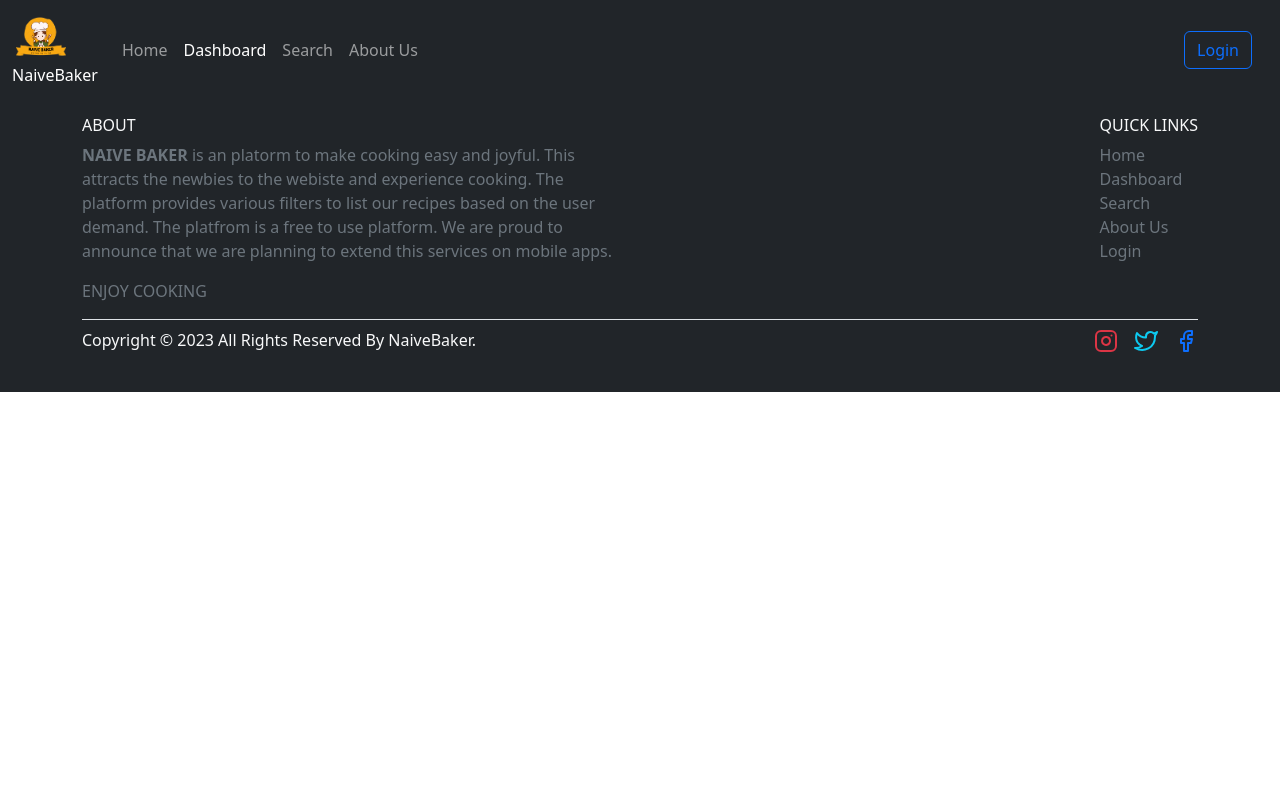
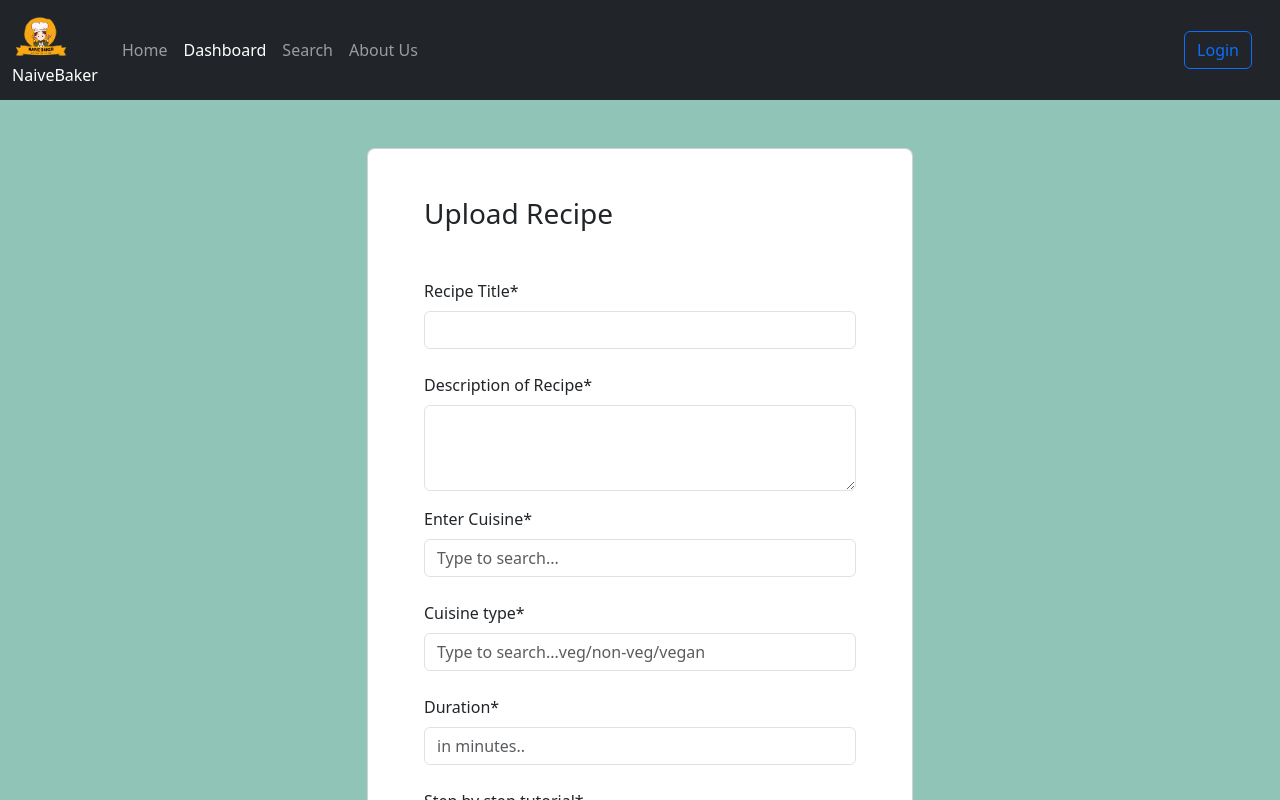
Before and after one commit to dhruvprajapati18082002/Naive_Baker, a React (Create React App) app in the folder frontend/: page /uploadrecipe in a window 1280 px wide. Shown: the top 800 px of the page. Built offline with nearby package versions, Linux system fonts and the light colour scheme.

Commit message:
Modified Upload Recipe page

```diff
--- a/frontend/src/App.js
+++ b/frontend/src/App.js
@@ -10,7 +10,8 @@ import Home from "./components/Home";
 import Search from "./components/SearchComponents/Search";
 import LoginPage from "./components/LoginPage";
 import Alert from "./components/Alert";
-import RecipePage from "./components/RecipePage"
+import RecipePage from "./components/RecipePage";
+import UploadRecipe from "./components/dashboardComponents/UploadRecipe";
 
 export default function App() {
 
@@ -25,6 +26,7 @@ export default function App() {
                 <Route path="/Search" element={<Search />} />
                 <Route path="/login" element={<LoginPage />} />
                 <Route path="/recipepage" element={<RecipePage />} />
+                <Route path="/uploadrecipe" element={<UploadRecipe />} />
             </Routes>
 
             <Footer />
--- a/frontend/src/components/dashboardComponents/UploadRecipe.js
+++ b/frontend/src/components/dashboardComponents/UploadRecipe.js
@@ -13,51 +13,65 @@ export default function UploadRecipe() {
 
                         <form className="px-md-2">
 
+                            {/* this is for name input */}
                             <div className="form-outline mb-4">
-                                <input type="text" id="form3Example1q" className="form-control" />
-                                <label className="form-label" htmlFor="form3Example1q">Name</label>
+                                <label className="form-label" htmlFor="name">Recipe Title*</label>
+                                <input
+                                    type="text"
+                                    id="recipetitle"
+                                    name="recipetitle"
+                                    className="form-control"
+                                />
                             </div>
 
-                            <div className="row">
-                                <div className="col-md-6 mb-4">
-
-                                <div className="form-outline datepicker">
-                                    <input type="text" className="form-control" id="exampleDatepicker1" />
-                                    <label htmlFor="exampleDatepicker1" className="form-label">Select a date</label>
-                                </div>
-
-                                </div>
-                                <div className="col-md-6 mb-4">
-
-                                <select className="select">
-                                    <option value="1" disabled>Gender</option>
-                                    <option value="2">Female</option>
-                                    <option value="3">Male</option>
-                                    <option value="4">Other</option>
-                                </select>
-
-                                </div>
+                            {/* this is for description */}
+                            <div className="mb-3">
+                                <label for="exampleFormControlTextarea1" className="form-label">Description of Recipe*</label>
+                                <textarea className="form-control" id="exampleFormControlTextarea1" rows="3"></textarea>
                             </div>
 
-                            <div className="mb-4">
 
-                                <select className="select">
-                                <option value="1">Vegetarian</option>
-                                <option value="2">Non-Vegetarian</option>
-                                </select>
-
+                            {/* this is for cuisine */}
+                            <div className="form-outline mb-4">
+                                <label for="cuisine" className="form-label">Enter Cuisine*</label>
+                                    <input className="form-control" list="types" id="cuisine" placeholder="Type to search..."/>
+                                    <datalist id="types">
+                                        <option value="Indian" />
+                                        <option value="French" />
+                                        <option value="Italian" />
+                                        <option value="Mexican" />
+                                        <option value="Chinese" />
+                                        <option value="Mediterranean" />
+                                        <option value="Russian" />
+                                    </datalist>
                             </div>
 
-                            <div className="row mb-4 pb-2 pb-md-0 mb-md-5">
-                                <div className="col-md-6">
+                            {/* this is for veg/non-veg */}
+                            <div className="form-outline mb-4">
+                                <label for="cuisinetype" className="form-label">Cuisine type*</label>
+                                    <input className="form-control" list="cuisineoptions" id="cuisinetype" placeholder="Type to search...veg/non-veg/vegan"/>
+                                        <datalist id="cuisineoptions">
+                                            <option value="Vegetarian" />
+                                            <option value="Non Vegetarian" />
+                                            <option value="Vegan" />
+                                        </datalist>
+                            </div>
+                            {/* this is duration */}
+                            <div className="form-outline mb-4">
+                                <label for="recipeduration" className="form-label">Duration*</label>
+                                    <input className="form-control" type="number" id="recipeduration" placeholder="in minutes.."/>
+                            </div>
 
-                                <div className="form-outline">
-                                    <input type="text" id="form3Example1w" className="form-control" />
-                                    <label className="form-label" htmlFor="form3Example1w"></label>
-                                </div>
+                            {/* this is for ingrediants */}
 
-                                </div>
+
+                            {/* this is for steps of recipe */}
+                            <div className="mb-3">
+                                <label for="recipetutorial" className="form-label">Step by step tutorial*</label>
+                                <textarea className="form-control" id="recipetutorial" rows="3" placeholder='begin new step from new line...'></textarea>
                             </div>
+
+
 
                             <button type="submit" className="btn btn-success btn-lg mb-1">Submit</button>
 
```
